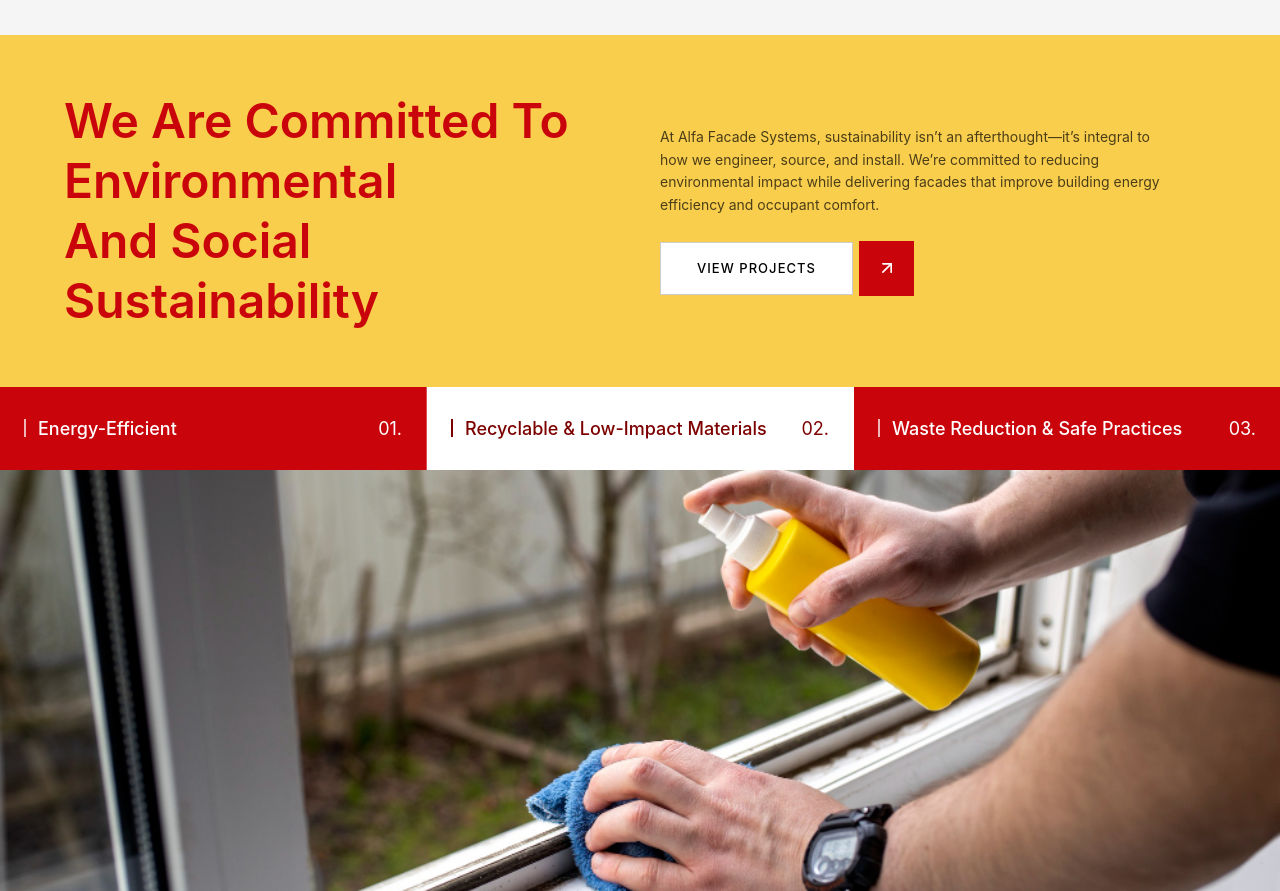
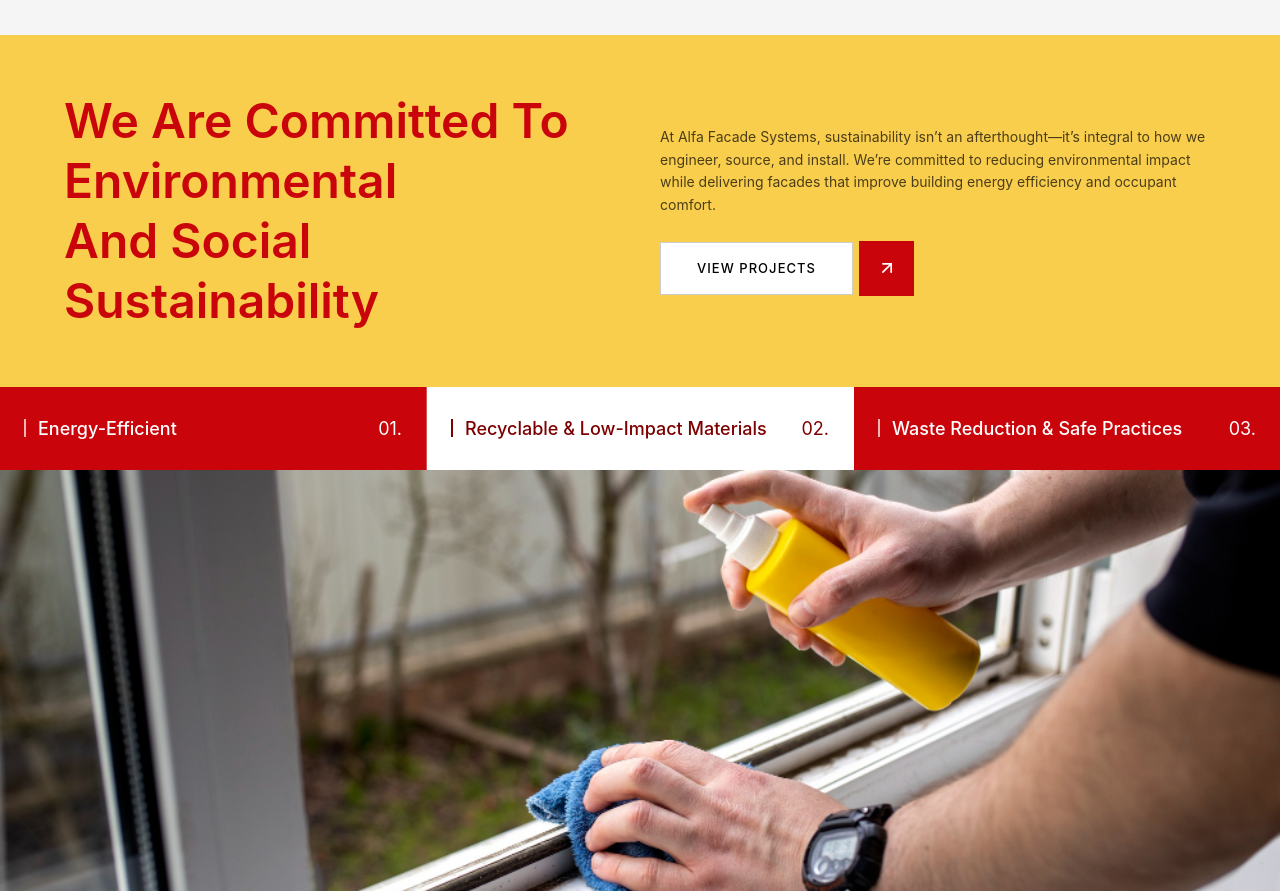
Before and after one commit to x64Mayank/client-site-01, a React (Vite) app: page / in a window 1280 px wide. Shown: the part 3940-4831 px from the top of the page. Built offline with nearby package versions, Linux system fonts and the light colour scheme.

Commit message:
refactor: remove max-width constraints on sustainability section elements for off center bug

```diff
--- a/src/sections/Sustainability.jsx
+++ b/src/sections/Sustainability.jsx
@@ -12,14 +12,14 @@
       <div className="max-w-[1400px] mx-auto grid grid-cols-1 lg:grid-cols-2 gap-10 items-center">
 
         {/* LEFT */}
-        <h2 className="text-[#C9050B] text-[32px] lg:text-[48px] font-semibold leading-tight max-w-[600px]">
+        <h2 className="text-[#C9050B] text-[32px] lg:text-[48px] font-semibold leading-tight">
           We Are Committed To Environmental
           <br />
           And Social Sustainability
         </h2>
 
         {/* RIGHT */}
-        <div className="flex flex-col gap-6 max-w-[520px]">
+        <div className="flex flex-col gap-6 w-full">
           <p className="text-[14px] text-black/70 leading-relaxed">
             At Alfa Facade Systems, sustainability isn’t an afterthought—it’s
             integral to how we engineer, source, and install. We’re committed
```
